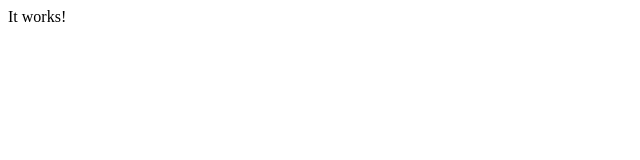
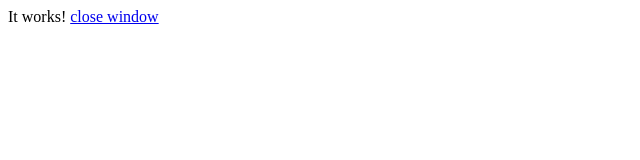
Before and after one commit to sysyama/sysyama.github.io, a plain HTML site: page index2.html in a window 1280 px wide. Shown: the whole page, without its empty margins (0-640 px from the left). Drawn offline with Linux system fonts and the light colour scheme.

Commit message:
added close link

```diff
--- a/index2.html
+++ b/index2.html
@@ -3,4 +3,7 @@
 <meta name="viewport" content="width=device-width, initial-scale=1.0">
 </head>
 It works!
+<a class="arrow_link" href="javaScript:window.close();void(0)">
+close window
+</a>
 </html>
```
